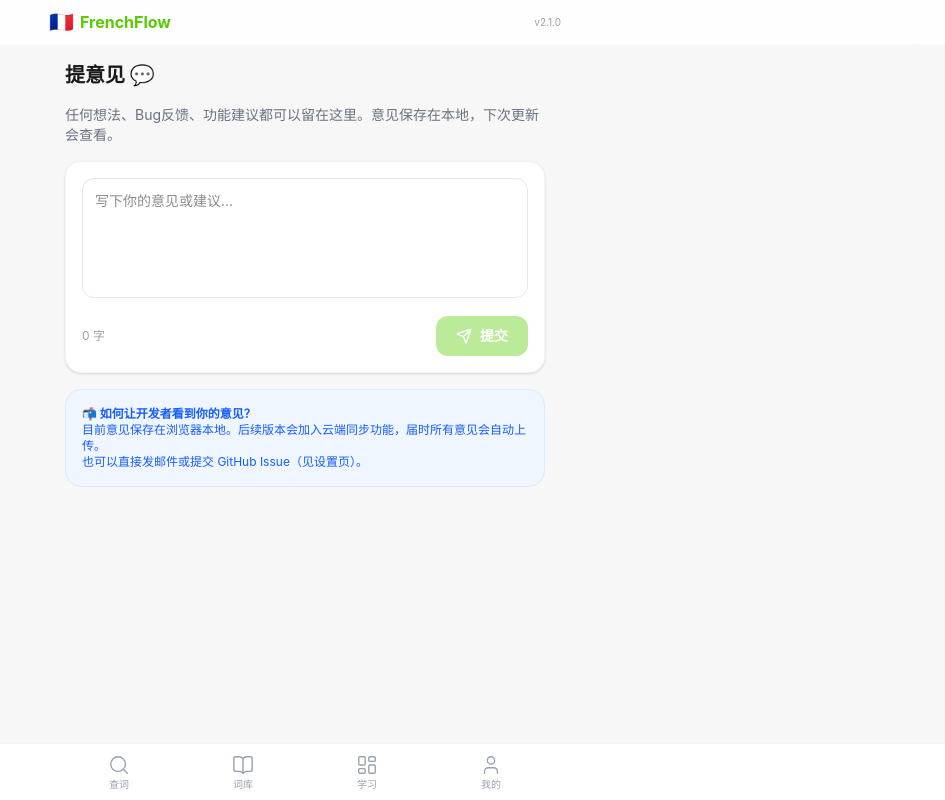
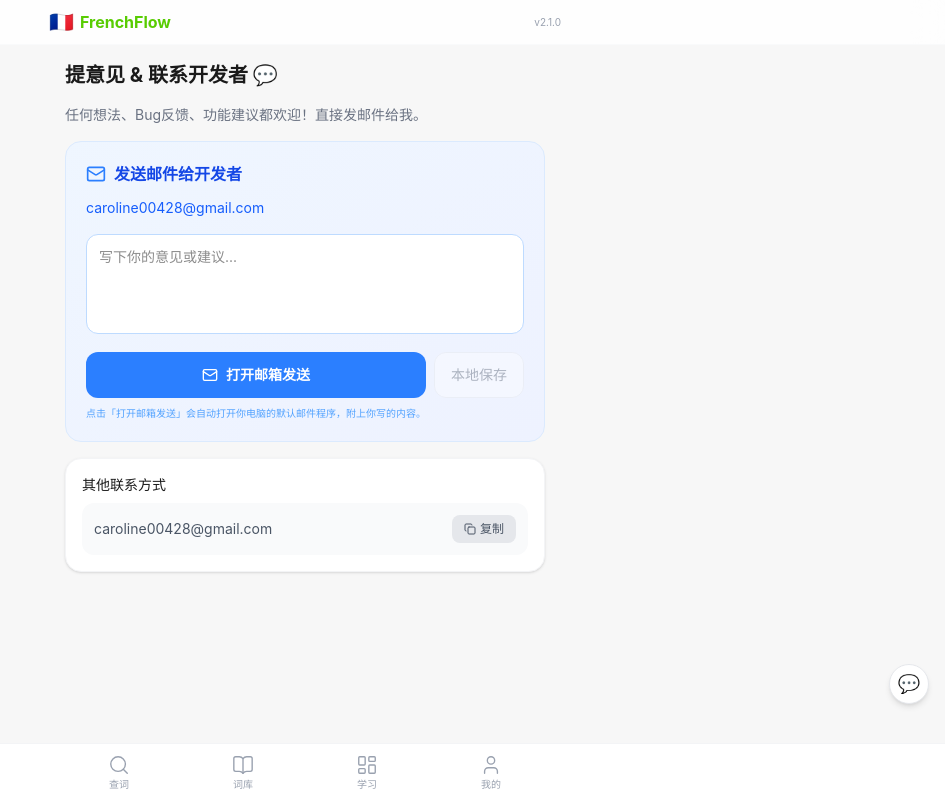
Before and after one commit to caroline00428-web/french-flow, a React (Vite) app: page /french-flow/feedback in a window 1280 px wide. Shown: the whole page, without its empty margins (335-1280 px from the left). Built offline with nearby package versions, Linux system fonts and the light colour scheme.

Commit message:
v2.1.1: 邮件反馈+浮动按钮

```diff
--- a/src/components/Layout.tsx
+++ b/src/components/Layout.tsx
@@ -34,6 +34,11 @@ export default function Layout() {
       {/* AI Tutor floating button */}
       <TutorFab />
 
+      {/* Feedback floating button */}
+      <NavLink to="/feedback" className="fixed bottom-24 right-4 z-40 w-10 h-10 bg-white border border-gray-200 text-gray-400 rounded-full shadow-md flex items-center justify-center hover:bg-gray-50 active:scale-95 transition-all text-lg">
+        💬
+      </NavLink>
+
       {/* Bottom navigation — 4 tabs */}
       <nav className="fixed bottom-0 left-0 right-0 z-40 bg-white/95 backdrop-blur-lg border-t border-gray-100">
         <div className="max-w-lg mx-auto flex items-center justify-around px-2 py-1.5">
--- a/src/pages/Feedback.tsx
+++ b/src/pages/Feedback.tsx
@@ -1,104 +1,114 @@
 import { useState, useEffect } from 'react';
-import { Send, Check, Clock } from 'lucide-react';
-
-interface Feedback {
-  id: string;
-  text: string;
-  date: string;
-  page: string;
-}
+import { Send, Check, Clock, Mail, Copy, MessageSquare, ExternalLink } from 'lucide-react';
 
 export default function Feedback() {
   const [text, setText] = useState('');
   const [sent, setSent] = useState(false);
-  const [history, setHistory] = useState<Feedback[]>([]);
-  const [showHistory, setShowHistory] = useState(false);
 
-  useEffect(() => {
+  const EMAIL = 'caroline00428@gmail.com';
+  const subject = 'FrenchFlow 意见反馈';
+  const mailtoUrl = `mailto:${EMAIL}?subject=${encodeURIComponent(subject)}&body=${encodeURIComponent(text)}`;
+
+  // Save locally too
+  const handleSaveLocal = () => {
+    if (!text.trim()) return;
     try {
       const saved = JSON.parse(localStorage.getItem('ff_feedback') || '[]');
-      setHistory(saved);
-    } catch {}
-  }, []);
-
-  const handleSubmit = () => {
-    if (!text.trim()) return;
-    const fb: Feedback = {
-      id: Date.now().toString(),
-      text: text.trim(),
-      date: new Date().toISOString(),
-      page: window.location.pathname,
-    };
-    const updated = [fb, ...history];
-    localStorage.setItem('ff_feedback', JSON.stringify(updated));
-    setHistory(updated);
-    setText('');
+      saved.unshift({ text: text.trim(), date: new Date().toISOString(), page: window.location.pathname });
+      localStorage.setItem('ff_feedback', JSON.stringify(saved.slice(0, 50)));
       setSent(true);
       setTimeout(() => setSent(false), 3000);
+    } catch {}
   };
 
   return (
     <div className="space-y-4">
-      <h1 className="text-xl font-bold">提意见 💬</h1>
-      <p className="text-sm text-gray-500">任何想法、Bug反馈、功能建议都可以留在这里。意见保存在本地，下次更新会查看。</p>
+      <h1 className="text-xl font-bold">提意见 & 联系开发者 💬</h1>
+      <p className="text-sm text-gray-500">任何想法、Bug反馈、功能建议都欢迎！直接发邮件给我。</p>
 
-      {/* Input */}
-      <div className="bg-white rounded-2xl p-4 shadow-sm border border-gray-100">
+      {/* Email card — main CTA */}
+      <div className="bg-gradient-to-br from-blue-50 to-indigo-50 rounded-2xl p-5 border border-blue-100">
+        <div className="flex items-center gap-2 mb-3">
+          <Mail size={20} className="text-blue-500" />
+          <span className="font-semibold text-blue-700">发送邮件给开发者</span>
+        </div>
+        <p className="text-sm text-blue-600 mb-4">caroline00428@gmail.com</p>
+
+        {/* Text input */}
         <textarea
           value={text}
           onChange={e => setText(e.target.value)}
           placeholder="写下你的意见或建议..."
-          className="w-full p-3 rounded-xl border border-gray-200 text-sm min-h-[120px] outline-none focus:border-[var(--color-primary)] resize-none"
+          className="w-full p-3 rounded-xl border border-blue-200 text-sm min-h-[100px] outline-none focus:border-blue-400 resize-none bg-white"
         />
-        <div className="flex items-center justify-between mt-3">
-          <span className="text-xs text-gray-400">{text.length} 字</span>
+        <div className="flex gap-2 mt-3">
+          <a
+            href={text ? mailtoUrl : `mailto:${EMAIL}?subject=${encodeURIComponent(subject)}`}
+            className="flex-1 flex items-center justify-center gap-2 px-4 py-3 bg-blue-500 text-white font-bold rounded-xl text-sm hover:bg-blue-600"
+          >
+            <Mail size={16} /> 打开邮箱发送
+          </a>
           <button
-            onClick={handleSubmit}
+            onClick={handleSaveLocal}
             disabled={!text.trim()}
-            className={`flex items-center gap-2 px-5 py-2.5 rounded-xl text-sm font-bold ${
-              sent ? 'bg-green-100 text-green-600' : 'bg-[var(--color-primary)] text-white disabled:opacity-40'
+            className={`px-4 py-3 rounded-xl text-sm font-medium ${
+              sent ? 'bg-green-100 text-green-600' : 'bg-white text-gray-600 border border-gray-200 disabled:opacity-40'
             }`}
           >
-            {sent ? <><Check size={16} /> 已提交</> : <><Send size={16} /> 提交</>}
+            {sent ? <Check size={16} /> : '本地保存'}
+          </button>
+        </div>
+        <p className="text-[10px] text-blue-400 mt-2">
+          点击「打开邮箱发送」会自动打开你电脑的默认邮件程序，附上你写的内容。
+        </p>
+      </div>
+
+      {/* Quick copy email */}
+      <div className="bg-white rounded-2xl p-4 shadow-sm border border-gray-100">
+        <p className="text-sm font-medium mb-2">其他联系方式</p>
+        <div className="flex items-center justify-between p-3 bg-gray-50 rounded-xl">
+          <span className="text-sm text-gray-600">{EMAIL}</span>
+          <button
+            onClick={() => { navigator.clipboard.writeText(EMAIL); }}
+            className="flex items-center gap-1 px-3 py-1.5 bg-gray-200 text-gray-600 rounded-lg text-xs font-medium"
+          >
+            <Copy size={12} /> 复制
           </button>
         </div>
       </div>
 
       {/* History */}
-      {history.length > 0 && (
+      <FeedbackHistory />
+    </div>
+  );
+}
+
+function FeedbackHistory() {
+  const [items, setItems] = useState<any[]>([]);
+  const [show, setShow] = useState(false);
+
+  useEffect(() => {
+    try { setItems(JSON.parse(localStorage.getItem('ff_feedback') || '[]')); } catch {}
+  }, []);
+
+  if (items.length === 0) return null;
+
+  return (
     <div>
-          <button onClick={() => setShowHistory(!showHistory)} className="flex items-center gap-2 text-sm text-gray-500">
-            <Clock size={14} />
-            {showHistory ? '收起历史' : `查看历史 (${history.length}条)`}
+      <button onClick={() => setShow(!show)} className="flex items-center gap-2 text-sm text-gray-500">
+        <Clock size={14} /> {show ? '收起' : `本地历史 (${items.length}条)`}
       </button>
-          {showHistory && (
+      {show && (
         <div className="mt-2 space-y-2">
-              {history.map(fb => (
-                <div key={fb.id} className="bg-white rounded-xl p-4 shadow-sm border border-gray-100">
-                  <div className="flex items-center justify-between mb-1">
+          {items.map((fb: any, i: number) => (
+            <div key={i} className="bg-white rounded-xl p-3 shadow-sm border border-gray-100">
               <span className="text-[10px] text-gray-400">{new Date(fb.date).toLocaleString('zh-CN')}</span>
-                    <span className="text-[10px] text-gray-300">{fb.page}</span>
-                  </div>
-                  <p className="text-sm whitespace-pre-wrap">{fb.text}</p>
+              <p className="text-sm mt-1">{fb.text}</p>
             </div>
           ))}
-              <button
-                onClick={() => { localStorage.removeItem('ff_feedback'); setHistory([]); }}
-                className="text-xs text-red-400 underline"
-              >清空历史</button>
+          <button onClick={() => { localStorage.removeItem('ff_feedback'); setItems([]); }} className="text-xs text-red-400 underline">清空</button>
         </div>
       )}
     </div>
-      )}
-
-      {/* Info */}
-      <div className="bg-blue-50 rounded-2xl p-4 border border-blue-100">
-        <p className="text-xs text-blue-600">
-          <strong>📬 如何让开发者看到你的意见？</strong><br/>
-          目前意见保存在浏览器本地。后续版本会加入云端同步功能，届时所有意见会自动上传。<br/>
-          也可以直接发邮件或提交 GitHub Issue（见设置页）。
-        </p>
-      </div>
-    </div>
   );
 }
```
Lines whose indentation alone changed are shown as unchanged.
